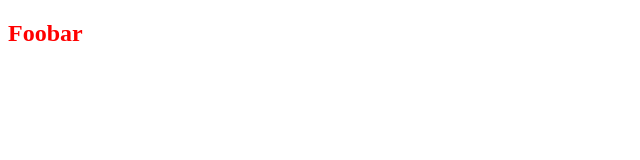
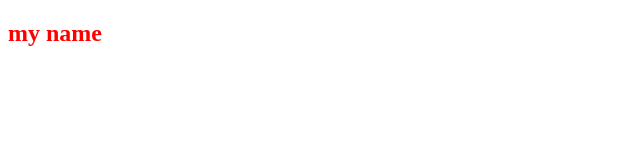
Before and after one commit to luishsilva/foobar, a plain HTML site: page index.html in a window 1280 px wide. Shown: the full height of the page, 0-640 px from the left. Drawn offline with Linux system fonts and the light colour scheme.

Commit message:
update h2 with my name

```diff
--- a/index.html
+++ b/index.html
@@ -8,6 +8,6 @@
   <title>Foobar Git</title>
 </head>
 <body>
-  <h2>Foobar</h2>
+  <h2>my name</h2>
 </body>
 </html>
```
